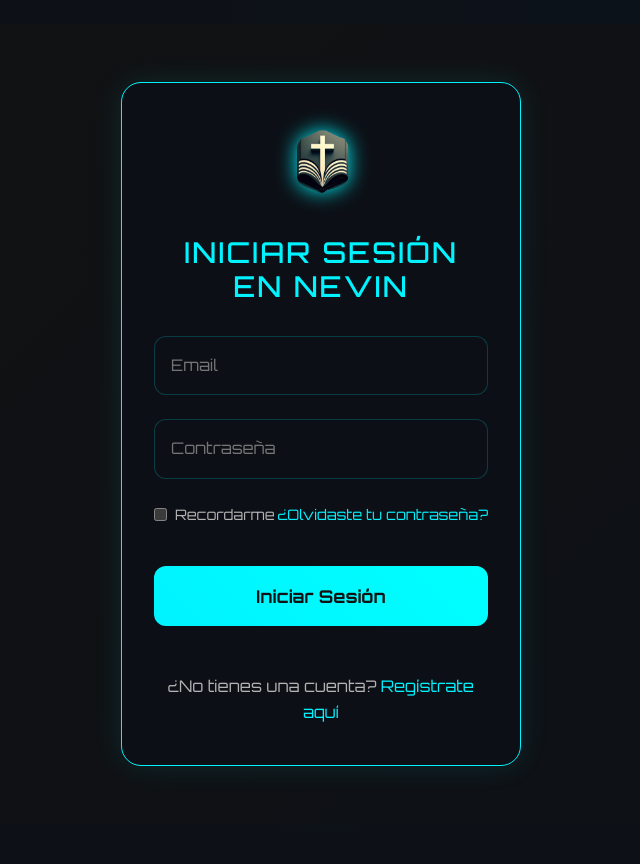
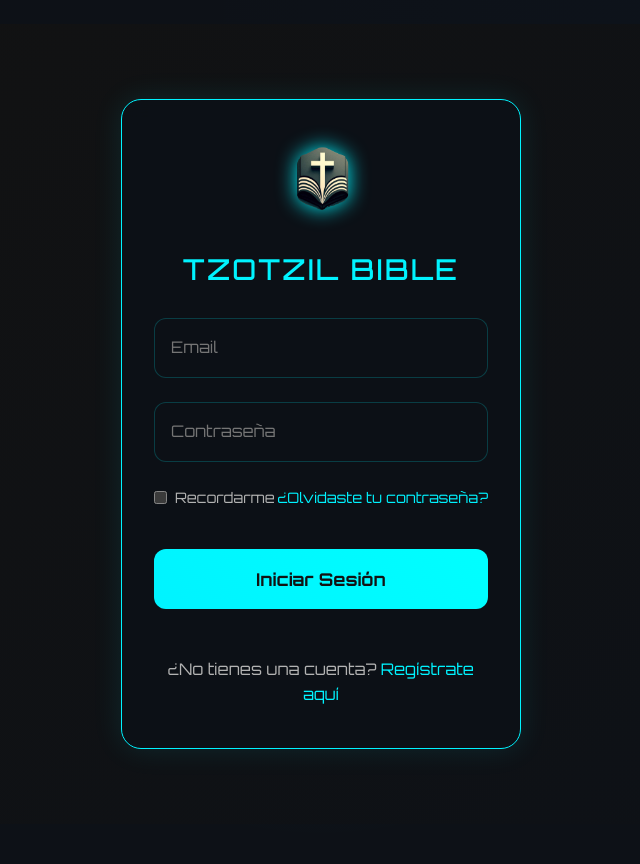
Before and after one commit to g3lasio/tzotzil-bible-V2.0, a Flask app: page /api/auth/login in a window 1280 px wide. Shown: the top 864 px of the page, without its empty margins (319-959 px from the left). Run offline with Flask 3, Linux system fonts and the light colour scheme.

Commit message:
Automatic commit before Assistant edits

```diff
--- a/templates/auth/login.html
+++ b/templates/auth/login.html
@@ -8,7 +8,7 @@
                 <img src="{{ url_for('static', filename='images/Designer.png') }}" alt="Bible Icon" class="login-logo">
             </div>
 
-            <h2>Iniciar Sesión en Nevin</h2>
+            <h2>Tzotzil Bible</h2>
 
             {% with messages = get_flashed_messages(with_categories=true) %}
                 {% if messages %}
```
